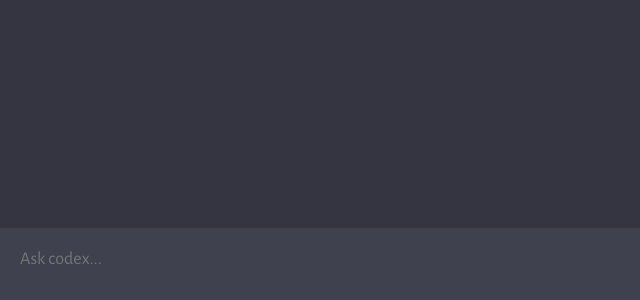
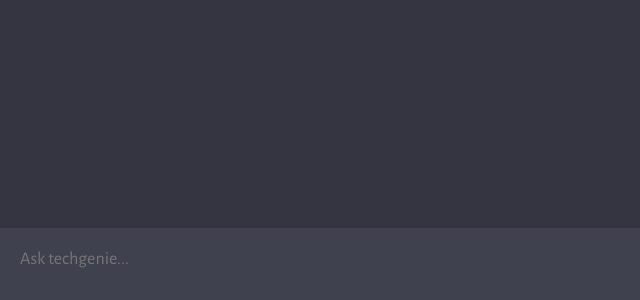
Before and after one commit to branihat/VTechGenie, a website built with Vite: page client/index.html in a window 1280 px wide. Shown: the part 500-800 px from the top of the page, 0-640 px from the left. Built offline with nearby package versions, Linux system fonts and the light colour scheme.

Commit message:
Update index.html

```diff
--- a/client/index.html
+++ b/client/index.html
@@ -12,7 +12,7 @@
       <div id="chat_container"></div>
 
       <form>
-        <textarea name="prompt" rows="1" cols="1" placeholder="Ask codex..."></textarea>
+        <textarea name="prompt" rows="1" cols="1" placeholder="Ask techgenie..."></textarea>
            <button type="submit">
             <div class="svg-wrapper-1">
               <div class="svg-wrapper">
```
